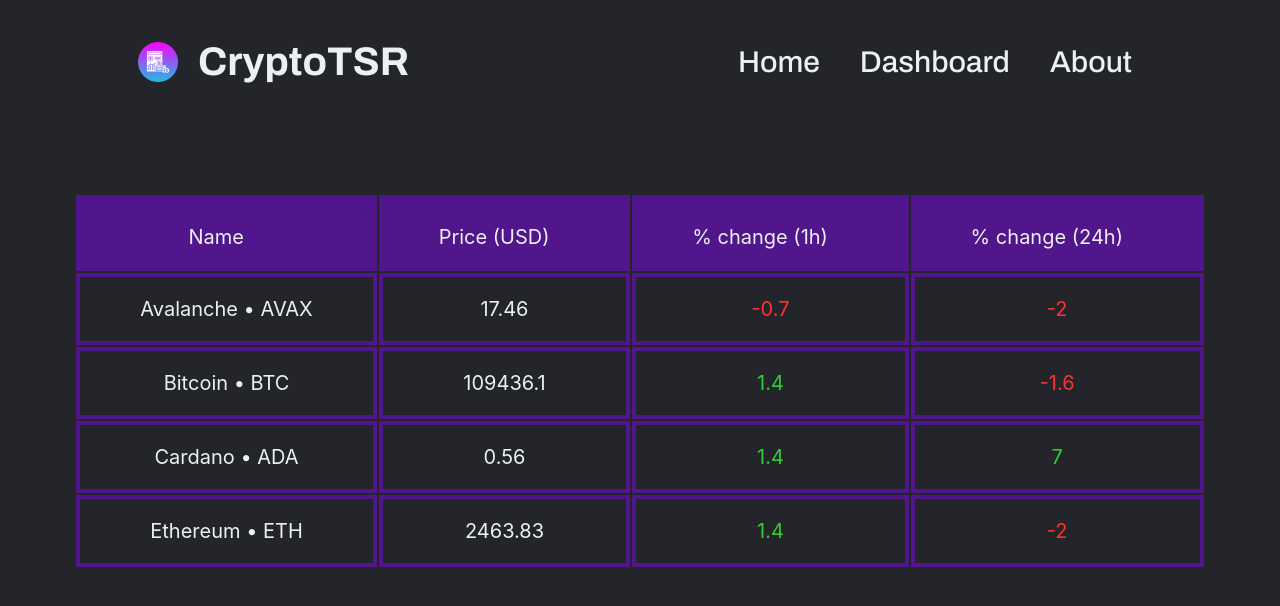
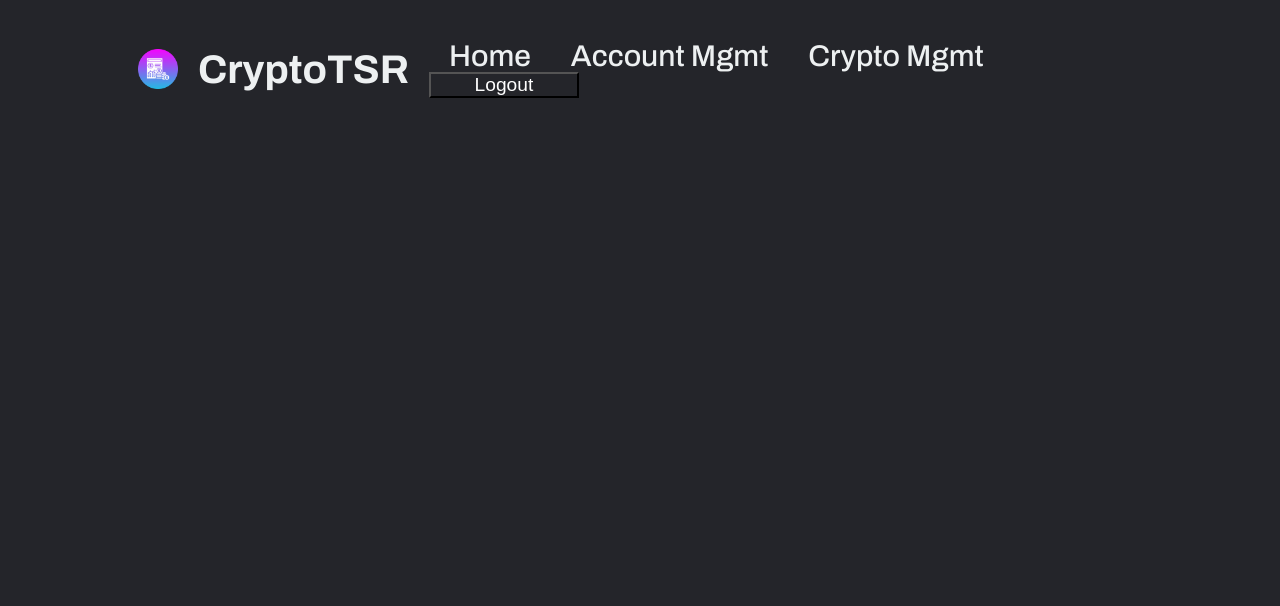
Before and after one commit to MichalBe996/CryptoReactTS, a React (Create React App) app in the folder client/: page /admin-dash in a window 1280 px wide. Before the commit this address led to /. Shown: the top 606 px of the page. Built offline with nearby package versions, Linux system fonts and the light colour scheme.

Commit message:
implementing admin dashboard for account and data mgmt

```diff
--- a/client/src/App.css
+++ b/client/src/App.css
@@ -186,3 +186,11 @@ label {
   padding: 10px;
   width: 100px;
 }
+
+.logout-button {
+  width: 150px;
+  font-weight: 500;
+  font-size: larger;
+  color: white;
+
+}
--- a/client/src/App.tsx
+++ b/client/src/App.tsx
@@ -1,13 +1,13 @@
-import React from 'react';
-import logo from './logo.svg';
 import './App.css';
 import Home from './pages/Home';
 import Dashboard from './pages/Dashboard';
 import About from './pages/About';
 import AdminLogin from './pages/adminLogin';
-import CryptoRegister from './pages/CryptoRegister';
+import AdminDash from './pages/AdminDash';
+import AccountMgmt from './pages/AccountMgmt';
+import CryptoMgmt from './pages/CryptoMgmt';
 import {Routes, Route, Navigate} from "react-router-dom"
-import { Container } from "react-bootstrap"
+
 import ProtectedRoutes from './pages/ProtectedRoutes';
 
 
@@ -21,7 +21,10 @@ function App() {
       <Route path="/about" element={<About/>}/>
       <Route path="/adminLogin" element={<AdminLogin/>}/>
       <Route element={<ProtectedRoutes/>}>
-        <Route path="/crypto-register" element={<CryptoRegister/>}/>
+        <Route path="/admin-dash" element={<AdminDash/>}/>
+        <Route path="/account-mgmt" element={<AccountMgmt/>}/>
+        <Route path="/crypto-mgmt" element={<CryptoMgmt/>}/>
+
       </Route>
 
       <Route path="*" element={<Navigate to="/"/>}/>
--- /dev/null
+++ b/client/src/components/adminNavbar.tsx
@@ -0,0 +1,24 @@
+import React from 'react'
+import mainLogo from "../assets/income_8225282.png"
+
+const AdminNavbar = () => {
+  return (
+    <header className='navbar'>
+        <div className='logo-name'>
+            <img src={mainLogo} alt="logo" className='logo'/>
+            <h3 className='page-name'>CryptoTSR</h3>
+            <nav>
+            <ul className='nav--links'>
+                <li><a href="/">Home</a></li>
+                <li><a href="/account-mgmt">Account Mgmt</a></li>
+                <li><a href="/crypt-mgmt">Crypto Mgmt</a></li>
+                <button className='logout-button'>Logout</button>
+
+            </ul>
+        </nav>
+        </div>
+    </header>
+  )
+}
+
+export default AdminNavbar
--- /dev/null
+++ b/client/src/pages/AccountMgmt.tsx
@@ -0,0 +1,12 @@
+import React from 'react'
+import AdminDash from './AdminDash'
+
+const AccountMgmt = () => {
+  return (
+    <div>
+        <AdminDash/>
+    </div>
+  )
+}
+
+export default AccountMgmt
--- /dev/null
+++ b/client/src/pages/AdminDash.tsx
@@ -0,0 +1,13 @@
+import React from 'react'
+import AdminNavbar from "../components/adminNavbar"
+
+
+const AdminDash = () => {
+  return (
+    <div>
+        <AdminNavbar/>
+    </div>
+  )
+}
+
+export default AdminDash
--- /dev/null
+++ b/client/src/pages/CryptoMgmt.tsx
@@ -0,0 +1,12 @@
+import React from 'react'
+import AdminDash from './AdminDash'
+
+const CryptoMgmt = () => {
+  return (
+    <div>
+        <AdminDash/>
+    </div>
+  )
+}
+
+export default CryptoMgmt
--- a/client/src/pages/CryptoRegister.tsx
+++ /dev/null
@@ -1,13 +0,0 @@
-import React from 'react'
-import Navbar from '../components/Navbar'
-
-const CryptoRegister = () => {
-  return (
-    <div>
-        <Navbar/>
-        <h1>WELCOME TO PROTECTED ROUTE</h1>
-    </div>
-  )
-}
-
-export default CryptoRegister
--- a/client/src/pages/ProtectedRoutes.tsx
+++ b/client/src/pages/ProtectedRoutes.tsx
@@ -3,7 +3,7 @@ import {Outlet, Navigate} from "react-router-dom"
 
 
 const ProtectedRoutes = () => {
-    const user = true;
+    const user = 1;
 
     return user ? <Outlet/> : <Navigate to="/adminLogin"/>
 }
--- a/client/src/pages/adminLogin.tsx
+++ b/client/src/pages/adminLogin.tsx
@@ -1,10 +1,12 @@
 import React from 'react'
 import Navbar from '../components/Navbar'
+import { useNavigate } from 'react-router-dom'
 import axios from 'axios'
 
 const AdminLogin = () => {
     const [login, setLogin] = React.useState<string>("")
     const [password, setPassword] = React.useState<string>("")
+    const navigate = useNavigate()
     const handleLoginChange = (e: React.ChangeEvent<HTMLInputElement>) => {
         setLogin(e.target.value)
 
@@ -16,7 +18,7 @@ const AdminLogin = () => {
 
     const handleFormSubmit = (e: React.FormEvent) => {
         e.preventDefault();
-        alert(`THIS ARE YOUR CREDENTIALS - LOGIN: ${login}, PASSWORD: ${password}`)
+        navigate("/admin-dash")
     }
   return (
     <div>
```
